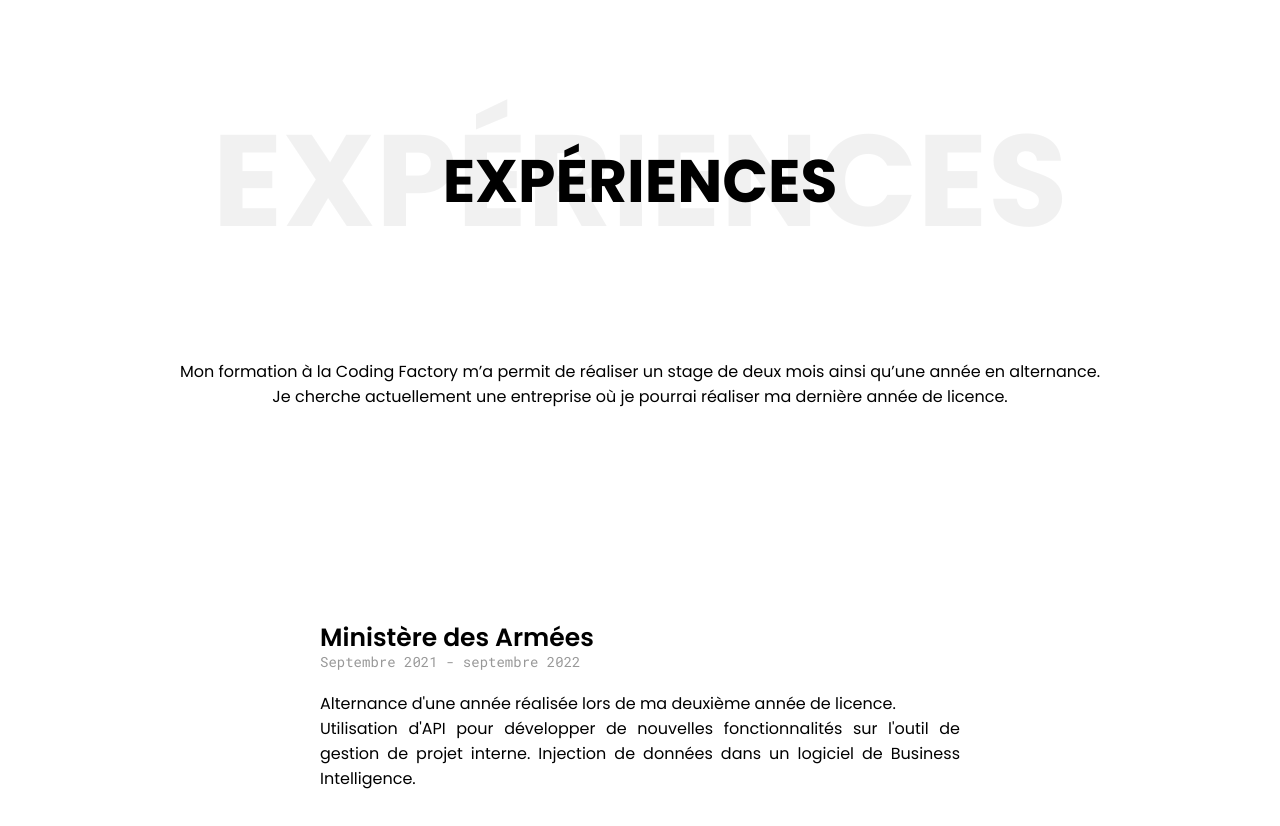
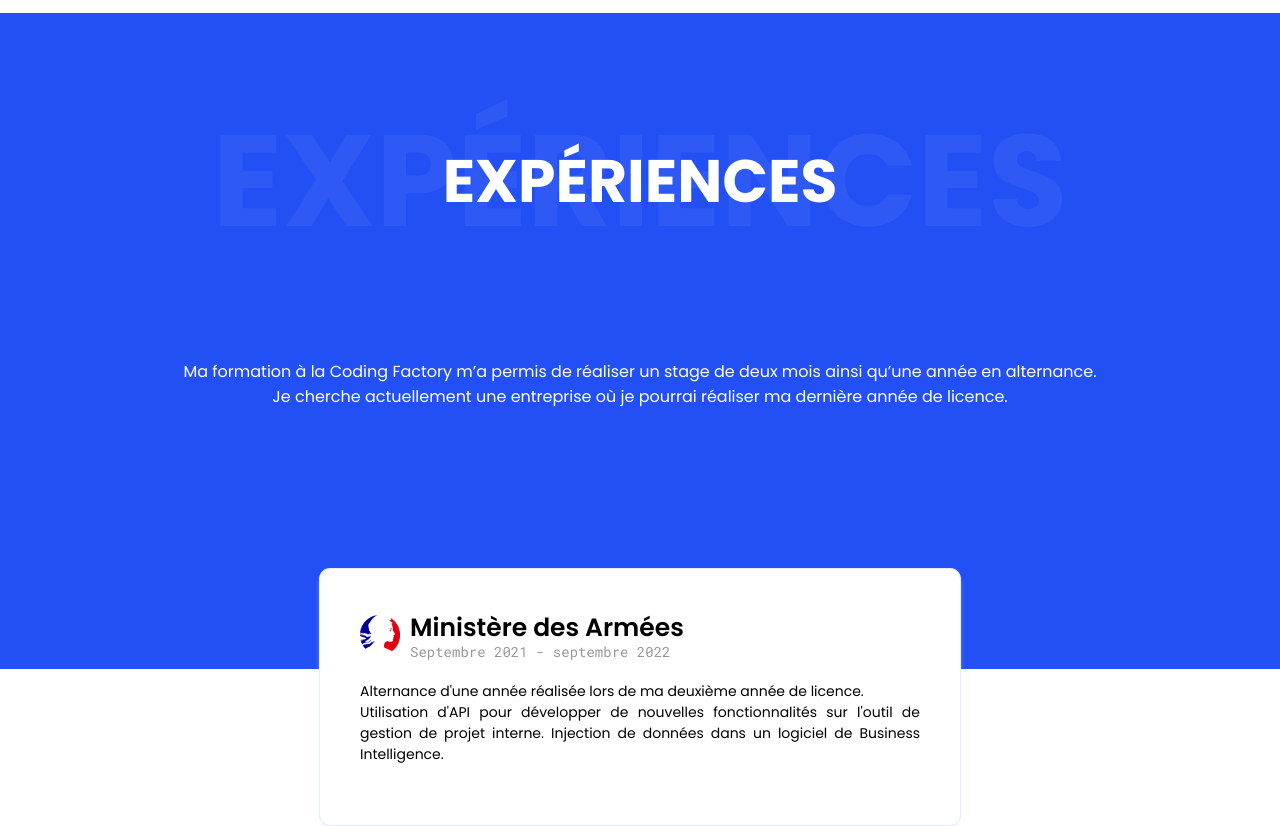
Before and after one commit to ugo-prenat/portfolio, a React (Create React App) app: page / in a window 1280 px wide. Shown: the part 3080-3906 px from the top of the page. Built offline with nearby package versions, Linux system fonts and the light colour scheme.

Commit message:
rebuild experiences component

```diff
--- a/src/components/SectionTitle.jsx
+++ b/src/components/SectionTitle.jsx
@@ -3,12 +3,11 @@ import React from 'react'
 import css from '../styles/sectionTitle.module.css'
 
 export default function SectionTitle(props) {
-  const color = props.color
 
   return (
     <div className={css.container}>
-      <h2 style={{ color }}>{ props.children }</h2>
-      <span className={css.titleShadow} style={{ color }}>{ props.children }</span>
+      <h2>{ props.children }</h2>
+      <span className={css.titleShadow}>{ props.children }</span>
     </div>
   )
 }
--- a/src/components/contact/Contact.jsx
+++ b/src/components/contact/Contact.jsx
@@ -33,7 +33,7 @@ export default function Contact() {
       <div className={css.footer}>
         <p>Designé et développé par mes soins</p>
         <div>
-          <a href="https://github.com/ugo-prenat/portfolio" target='_blank' rel='noreferrer'>Le code du projet</a>
+          <a href="https://github.com/ugo-prenat/portfolio" target='_blank' rel='noreferrer'>Repo GitHub du portfolio</a>
           <svg xmlns="http://www.w3.org/2000/svg" xmlnsXlink="http://www.w3.org/1999/xlink" aria-hidden="true" role="img" preserveAspectRatio="xMidYMid meet" viewBox="0 0 24 24"><g fill="currentColor"><path d="M5 6a1 1 0 0 1 1-1h4a1 1 0 1 0 0-2H6a3 3 0 0 0-3 3v12a3 3 0 0 0 3 3h12a3 3 0 0 0 3-3v-4a1 1 0 1 0-2 0v4a1 1 0 0 1-1 1H6a1 1 0 0 1-1-1V6zm10-3a1 1 0 1 0 0 2h2.586l-6.293 6.293a1 1 0 0 0 1.414 1.414L19 6.414V9a1 1 0 1 0 2 0V4a1 1 0 0 0-1-1h-5z"/></g></svg>
         </div>
       </div>
--- a/src/components/experiences/ExperienceCard.jsx
+++ b/src/components/experiences/ExperienceCard.jsx
@@ -6,9 +6,14 @@ export default function ExperienceCard(props) {
   const experience = props.data
 
   return (
-    <div className={css.experience}>
-      <p className={css.title}>{ experience.title }</p>
-      <p className={css.duration}>{ experience.duration }</p>
+    <div className={`${css.experience} ${experience.link && css.hasLink}`} onClick={() => { if (experience.link) window.open(experience.link, '_blank') }}>
+      <div className={css.header}>
+        <img src={experience.logo} alt={`${experience.title} logo`} />
+        <div className={css.titleAndDuration}>
+          <p className={css.title}>{ experience.title }</p>
+          <p className={css.duration}>{ experience.duration }</p>
+        </div>
+      </div>
       <p className={css.description}>{ experience.description }</p>
     </div>
   )
--- a/src/components/experiences/Experiences.jsx
+++ b/src/components/experiences/Experiences.jsx
@@ -8,14 +8,15 @@ import css from '../../styles/experiences.module.css'
 export default function Experiences() {
   return (
     <div className={`component ${css.component}`} id='experiences'>
+      <div className={css.experienceHeader}>
+        <SectionTitle>Expériences</SectionTitle>
 
-      <SectionTitle color='black'>Expériences</SectionTitle>
-
-      <p className={css.sectionDescription}>
-        Mon formation à la Coding Factory m’a permit de réaliser un stage de deux mois ainsi qu’une année en alternance.
-        <br/>
-        Je cherche actuellement une entreprise où je pourrai réaliser ma dernière année de licence.
-      </p>
+        <p className={css.sectionDescription}>
+          Ma formation à la Coding Factory m’a permis de réaliser un stage de deux mois ainsi qu’une année en alternance.
+          <br/>
+          Je cherche actuellement une entreprise où je pourrai réaliser ma dernière année de licence.
+        </p>
+      </div>
 
       <ExperienceList />
 
--- a/src/data/experiences.data.js
+++ b/src/data/experiences.data.js
@@ -1,36 +1,20 @@
-/*
- :
-
- - Le Jeu Pour Tous
- - Ministère des Amrées
-
-*/
-
 /* Du plus vieux au plus récent */
 
 export const experiences = [
   {
-      id: 0,
-      title: 'Le Jeu Pour Tous',
-      description: "Stage de deux mois réalisé dans le but de valider ma première année de license.\nDesign et développement d'un thème WordPress",
-      duration: 'Mars - mai 2021',
-      link: 'https://www.lejeupourtous.org/'
+    id: 0,
+    title: 'Le Jeu Pour Tous',
+    description: "Stage de deux mois réalisé dans le but de valider ma première année de license.\nDesign et développement d'un thème WordPress",
+    duration: 'Mars - mai 2021',
+    link: 'https://www.lejeupourtous.org/',
+    logo: require('../assets/images/experiences/ljpt.png')
   },
   {
     id: 1,
     title: 'Ministère des Armées',
     description: "Alternance d'une année réalisée lors de ma deuxième année de licence.\nUtilisation d'API pour développer de nouvelles fonctionnalités sur l'outil de gestion de projet interne. Injection de données dans un logiciel de Business Intelligence.",
     duration: 'Septembre 2021 - septembre 2022',
-    link: undefined
+    link: 'https://www.defense.gouv.fr/',
+    logo: require('../assets/images/experiences/minarm.jpeg')
 },
-
-
-
-  /* {
-    id: 0,
-    title: '',
-    description: '',
-    duration: '',
-    link: ''
-  } */
 ]
--- a/src/styles/about.module.css
+++ b/src/styles/about.module.css
@@ -1,5 +1,5 @@
 .component {
-  margin: 20vh 0;
+  margin-bottom: 20vh;
   flex-direction: row;
 }
 .imgContainer {
--- a/src/styles/experiences.module.css
+++ b/src/styles/experiences.module.css
@@ -5,10 +5,48 @@
 .experienceList {
   width: 50%;
 }
+.component {
+  padding-top: 0;
+}
+.experienceHeader {
+  display: flex;
+  flex-direction: column;
+  align-items: center;
+  justify-content: space-evenly;
+  background-color: var(--blue-color);
+  width: 100%;
+  color: white;
+  padding: 70px 0 100px;
+}
+.experienceList {
+  position: relative;
+  top: -100px;
+}
 .experience {
   display: flex;
   flex-direction: column;
-  margin: 50px 0;
+  margin-bottom: 50px;
+  background-color: white;
+  padding: 40px;
+  border-radius: 10px;
+  box-shadow: var(--box-shadow);
+  text-decoration: none;
+}
+.hasLink {
+  cursor: pointer;
+}
+.header {
+  display: flex;
+  align-items: center;
+}
+.experience img {
+  width: 40px;
+  height: 40px;
+  margin-right: 10px;
+}
+.titleAndDuration {
+  display: flex;
+  flex-direction: column;
 }
 .title {
   font-size: 25px;
@@ -21,8 +59,8 @@
   font-family: 'roboto mono', 'poppins', sans-serif;
 }
 .description {
-  margin-top: 20px;
+  margin: 20px 0;
   text-align: justify;
   white-space: pre-line;
-  background-color: white;
+  font-size: 14px;
 }
--- a/src/styles/sectionTitle.module.css
+++ b/src/styles/sectionTitle.module.css
@@ -8,6 +8,7 @@
 .container h2 {
   position: absolute;
   font-size: 60px;
+  color: white;
 }
 .titleShadow {
   color: white;
```
Also changed, not shown: src/assets/images/experiences/ljpt.png (added), src/assets/images/experiences/minarm.jpeg (added).
